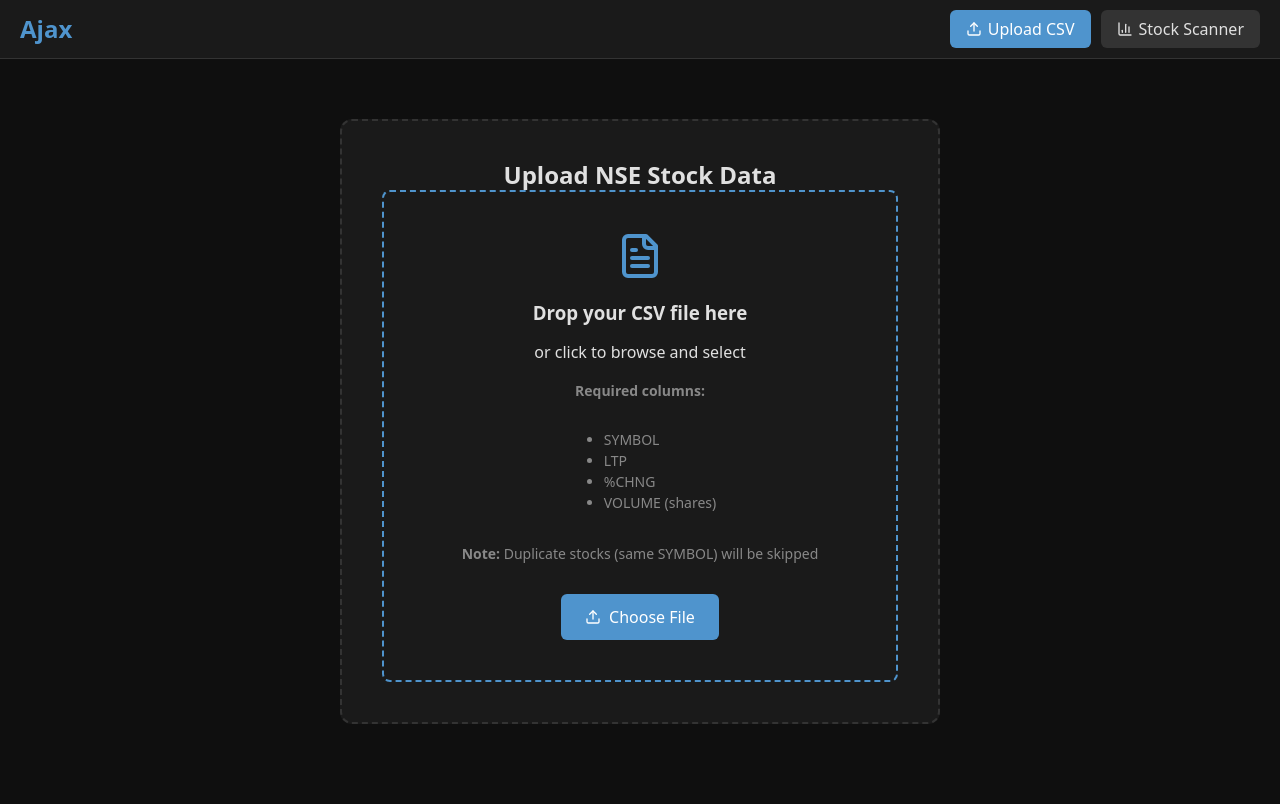
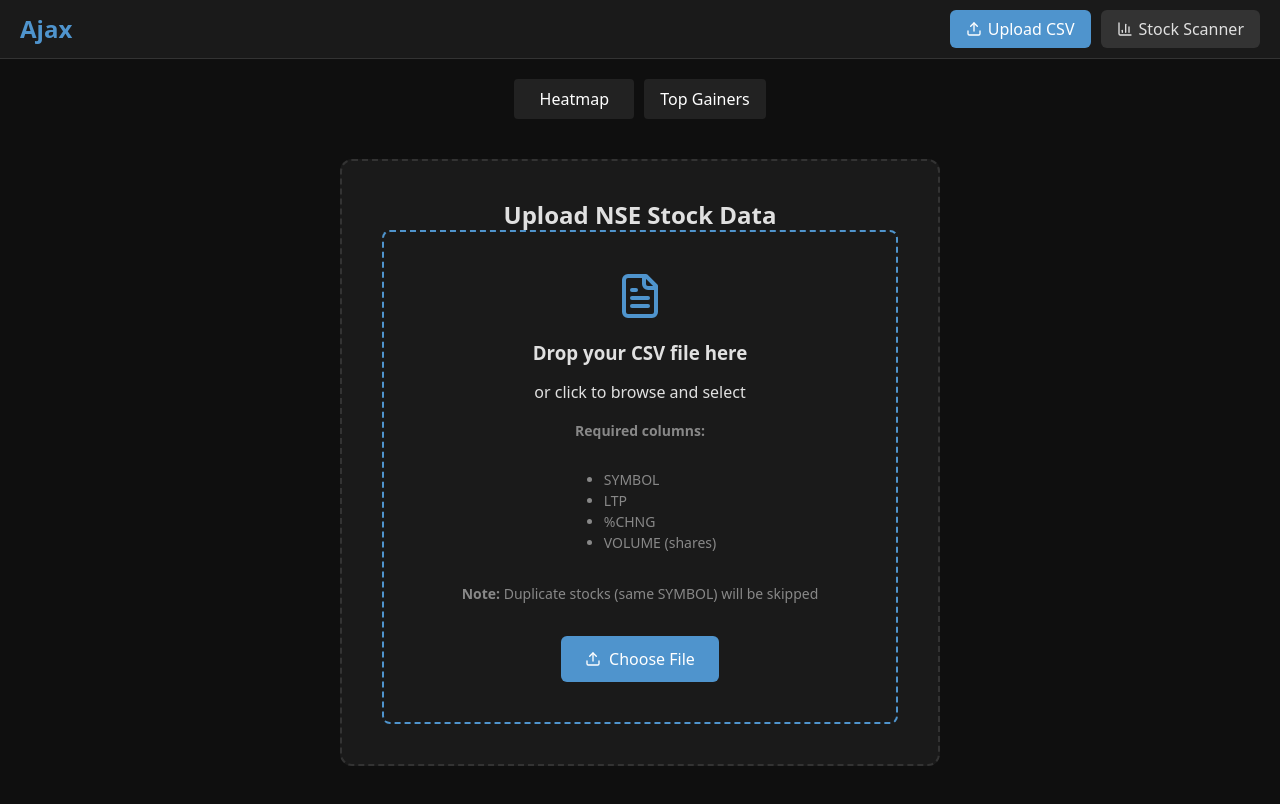
Before and after one commit to ajax-39/Slingshot, a React (Vite) app: page / in a window 1280 px wide. Shown: the top 804 px of the page. Built offline with nearby package versions, Linux system fonts and the light colour scheme.

Commit message:
URL added

```diff
--- a/package.json
+++ b/package.json
@@ -14,7 +14,8 @@
     "lucide-react": "^0.525.0",
     "papaparse": "^5.5.3",
     "react": "^19.1.0",
-    "react-dom": "^19.1.0"
+    "react-dom": "^19.1.0",
+    "xlsx": "^0.18.5"
   },
   "devDependencies": {
     "@eslint/js": "^9.30.1",
--- a/src/components/CSVUpload.jsx
+++ b/src/components/CSVUpload.jsx
@@ -82,6 +82,60 @@ const CSVUpload = ({ onUpload }) => {
   };
 
   return (
+    <>
+      <div
+        className="external-links-bar"
+        style={{
+          display: "flex",
+          gap: "10px",
+          flexWrap: "wrap",
+          justifyContent: "center",
+          marginBottom: "24px",
+        }}
+      >
+        <a
+          href="https://www.nseindia.com/market-data/live-equity-market?symbol=NIFTY%20TOTAL%20MARKET"
+          target="_blank"
+          rel="noopener noreferrer"
+          className="external-link-button heatmap-btn"
+          style={{
+            minWidth: "120px",
+            display: "flex",
+            alignItems: "center",
+            justifyContent: "center",
+            background: "#222",
+            color: "#fff",
+            border: "none",
+            borderRadius: "4px",
+            padding: "8px 16px",
+            textDecoration: "none",
+            fontWeight: "500",
+          }}
+        >
+          Heatmap
+        </a>
+        <a
+          href="https://www.nseindia.com/market-data/top-gainers-losers"
+          target="_blank"
+          rel="noopener noreferrer"
+          className="external-link-button gainers-btn"
+          style={{
+            minWidth: "120px",
+            display: "flex",
+            alignItems: "center",
+            justifyContent: "center",
+            background: "#222",
+            color: "#fff",
+            border: "none",
+            borderRadius: "4px",
+            padding: "8px 16px",
+            textDecoration: "none",
+            fontWeight: "500",
+          }}
+        >
+          Top Gainers
+        </a>
+      </div>
       <div className="csv-upload">
         <h2 className="text-center mb-20">Upload NSE Stock Data</h2>
 
@@ -135,7 +189,16 @@ const CSVUpload = ({ onUpload }) => {
               skipped
             </p>
           </div>
-
+          <div
+            className="upload-button-group"
+            style={{
+              display: "flex",
+              gap: "10px",
+              flexWrap: "wrap",
+              justifyContent: "center",
+              marginTop: "16px",
+            }}
+          >
             <button
               className="upload-button"
               disabled={uploading}
@@ -143,10 +206,12 @@ const CSVUpload = ({ onUpload }) => {
                 e.stopPropagation();
                 handleUploadClick();
               }}
+              style={{ minWidth: "120px" }}
             >
               <Upload size={16} />
               {uploading ? "Processing..." : "Choose File"}
             </button>
+          </div>
         </div>
 
         <input
@@ -157,6 +222,7 @@ const CSVUpload = ({ onUpload }) => {
           className="file-input"
         />
       </div>
+    </>
   );
 };
 
--- a/src/components/StockTable.jsx
+++ b/src/components/StockTable.jsx
@@ -14,7 +14,10 @@ const ITEMS_PER_PAGE = 50;
 
 const StockTable = ({ data, onAcceptEntry, onRejectEntry }) => {
   const [searchTerm, setSearchTerm] = useState("");
-  const [sortConfig, setSortConfig] = useState({ key: null, direction: "asc" });
+  const [sortConfig, setSortConfig] = useState({
+    key: "%CHNG",
+    direction: "descending",
+  });
   const [currentPage, setCurrentPage] = useState(1);
   const [activeFilter, setActiveFilter] = useState(null);
   const [columnFilters, setColumnFilters] = useState({
--- a/src/utils/csvParser.js
+++ b/src/utils/csvParser.js
@@ -61,9 +61,9 @@ const validateAndProcessData = (data, fileName) => {
       // Direct match
       if (cleanCol === cleanRequired) return true;
 
-      // For VOLUME (shares), also check for variations
+      // For VOLUME (shares), accept any column containing 'volume' (case-insensitive)
       if (requiredCol === "VOLUME (shares)") {
-        return cleanCol.includes("volume") && cleanCol.includes("shares");
+        return cleanCol.includes("volume");
       }
 
       // For other columns, check if the column contains the required text
@@ -130,15 +130,23 @@ const validateAndProcessData = (data, fileName) => {
     const parsedLTP = parseFloat(ltpValue);
     const parsedChange = parseFloat(changeValue);
 
+    // Only accept green gainers with %CHNG >= 2
+    if (isNaN(parsedChange) || parsedChange < 2) {
+      console.warn(
+        `Skipping row ${index + 1}: %CHNG less than 2% (${parsedChange})`
+      );
+      return;
+    }
+
     // Parse volume - remove commas and convert to number
     const cleanedVolume = volumeValue.toString().replace(/,/g, "");
     const parsedVolume = parseFloat(cleanedVolume);
 
-    if (isNaN(parsedLTP) || isNaN(parsedChange) || isNaN(parsedVolume)) {
+    if (isNaN(parsedLTP) || isNaN(parsedVolume)) {
       console.warn(
         `Skipping row ${
           index + 1
-        }: Invalid numeric data - LTP: ${ltpValue}, %CHNG: ${changeValue}, VOLUME: ${volumeValue}`
+        }: Invalid numeric data - LTP: ${ltpValue}, VOLUME: ${volumeValue}`
       );
       return;
     }
@@ -162,8 +170,9 @@ const validateAndProcessData = (data, fileName) => {
   }
 
   // Return both processed data and statistics
+  // Ensure new entries are shown at the top
   return {
-    data: processedData,
+    data: processedData.reverse(),
     stats: {
       fileName: fileName || "Unknown",
       totalRows: data.length,
```
Also changed, not shown: test-data.csv (added), 1 other file (tests, documents, lock files or other folders). Lines whose indentation alone changed are shown as unchanged.
